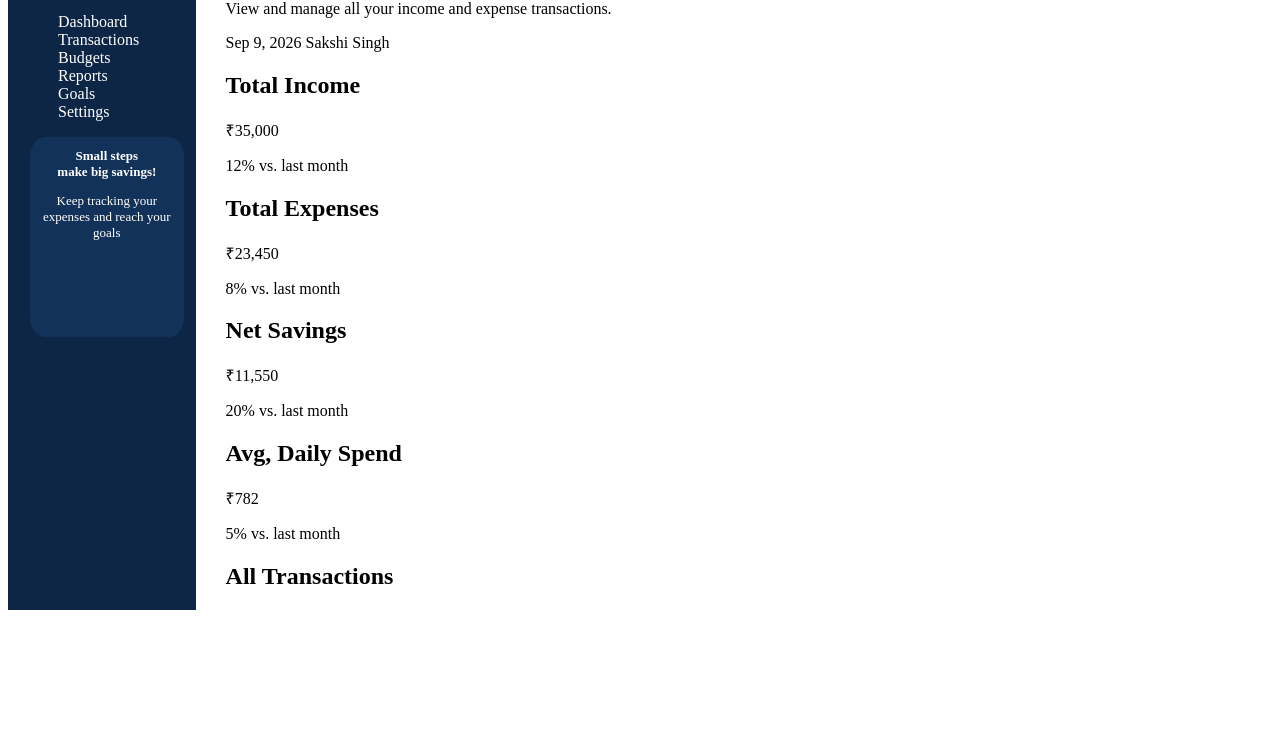
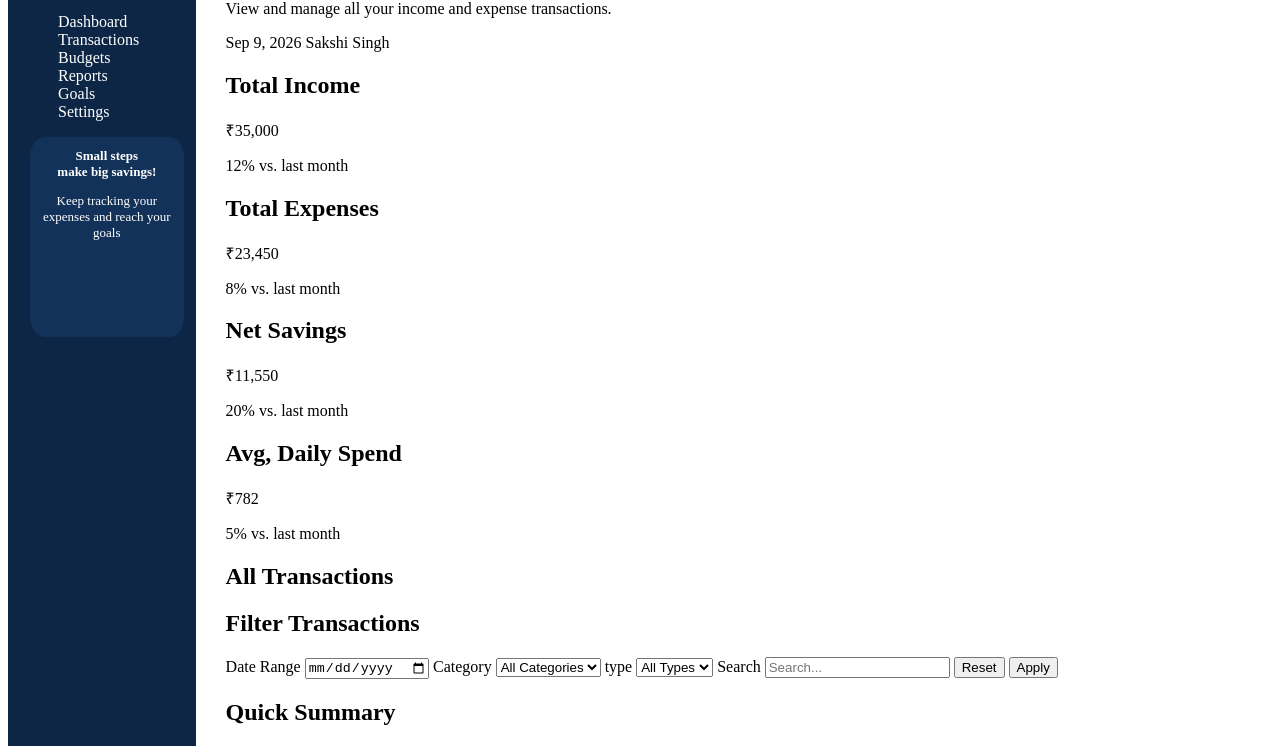
Before and after one commit to sakshi03-git/Smart-Expense-Tracker, a plain HTML site: page transactions.html in a window 1280 px wide. Shown: the part 88-842 px from the top of the page. Before the commit the page ends 800 px from the top, so only its background shows below. Drawn offline with Linux system fonts and the light colour scheme.

Commit message:
feat: filter transaction and quick summary html added in transaction page

```diff
--- a/transactions.html
+++ b/transactions.html
@@ -59,11 +59,32 @@
                <span>5% vs. last month</span>
             </article>
           </section>
-          <section>
+          <section id="all-transactions">
             <h2>All Transactions</h2>
           </section>
-        </main>
-        </div>
-        </body>
-
-        </html>
+          <section id="filter-transactions">
+            <h2>Filter Transactions</h2>
+           <label for="date">Date Range</label>
+            <input id="date" name="date" type="date" placeholder="sep 1,2026 - sep 30, 2026">
+           <label for="categories">Category</label>
+            <select id="categories" name="categories">
+               <option value="" disabled selected>All Categories</option>
+               <option></option>
+            </select>
+             <label for="types">type</label>
+            <select id="type" name="types" >
+               <option value="" disabled selected>All Types</option>
+               <option></option>
+            </select>
+            <label for="search">Search</label>
+            <input id="search" name="search" type="text" placeholder="Search...">
+            <button>Reset</button>
+            <button>Apply</button>
+          </section>
+          <section id="quick-summary">
+            <h2>Quick Summary</h2>
+         </section>
+   </main>
+</div>
+</body>
+</html>
```
